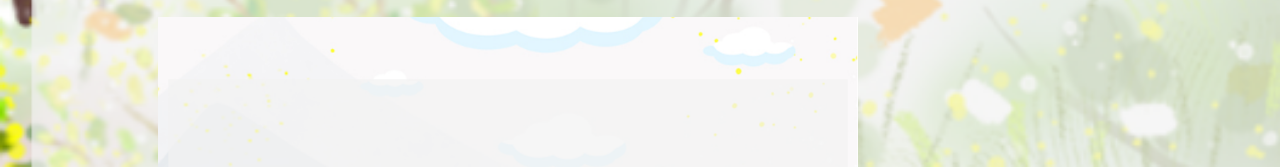
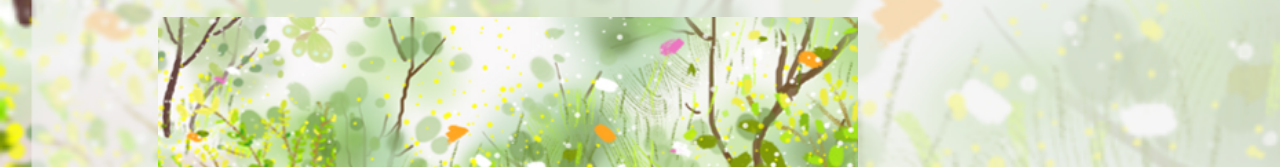
Before and after one commit to yanhemis/webpage, a plain HTML site: page index.html in a window 1280 px wide. Shown: the part 1541-1708 px from the top of the page. Drawn offline with Linux system fonts and the light colour scheme.

Commit message:
Update index.html

```diff
--- a/index.html
+++ b/index.html
@@ -21,7 +21,7 @@
             color: brown;       }
 
         #background{
-            background-image: url("Desktop/배경.gif");
+            background-image: url("Desktop/배경.png");
             background-size: cover;}
 
         #kimchi{
```
